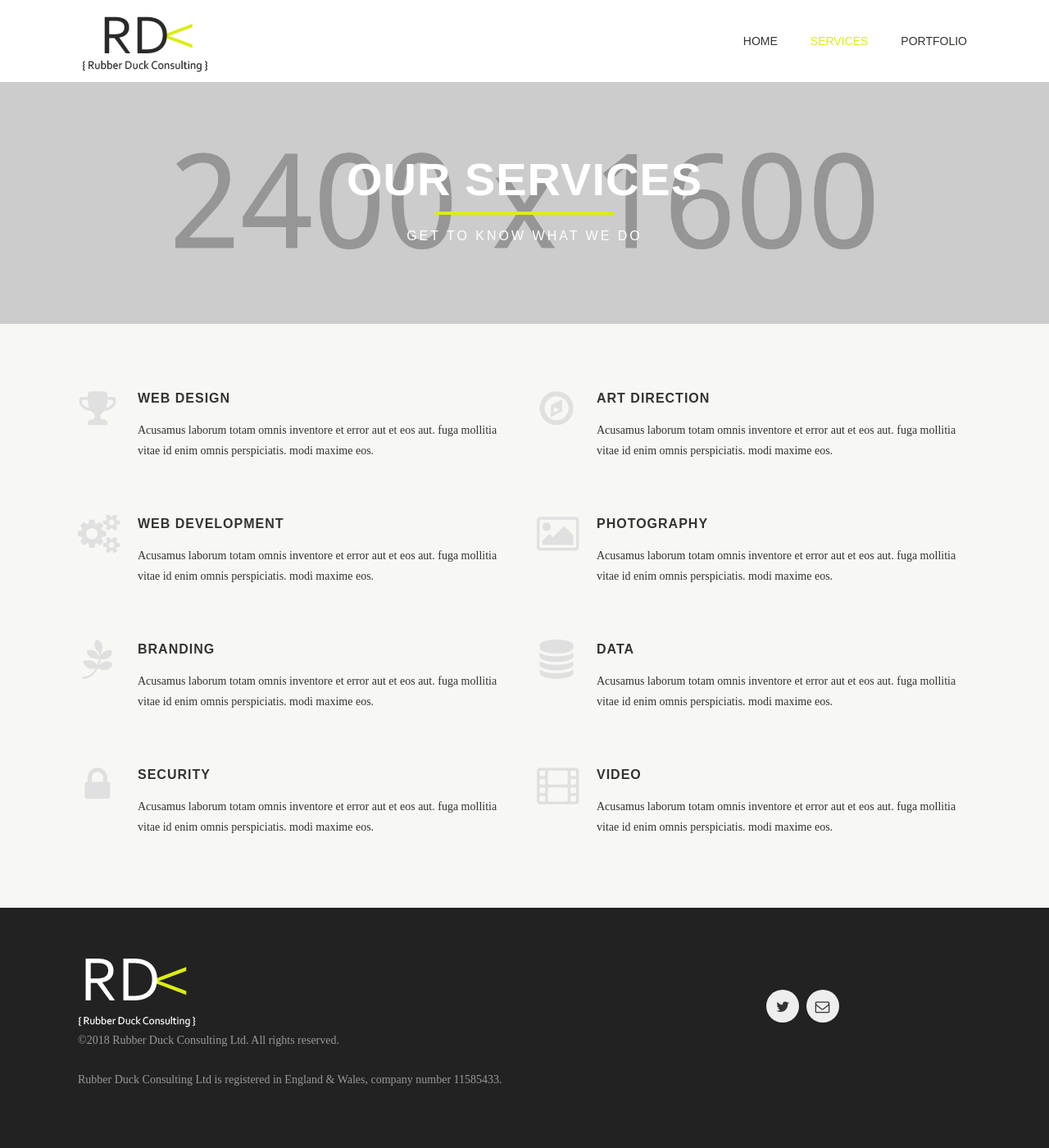
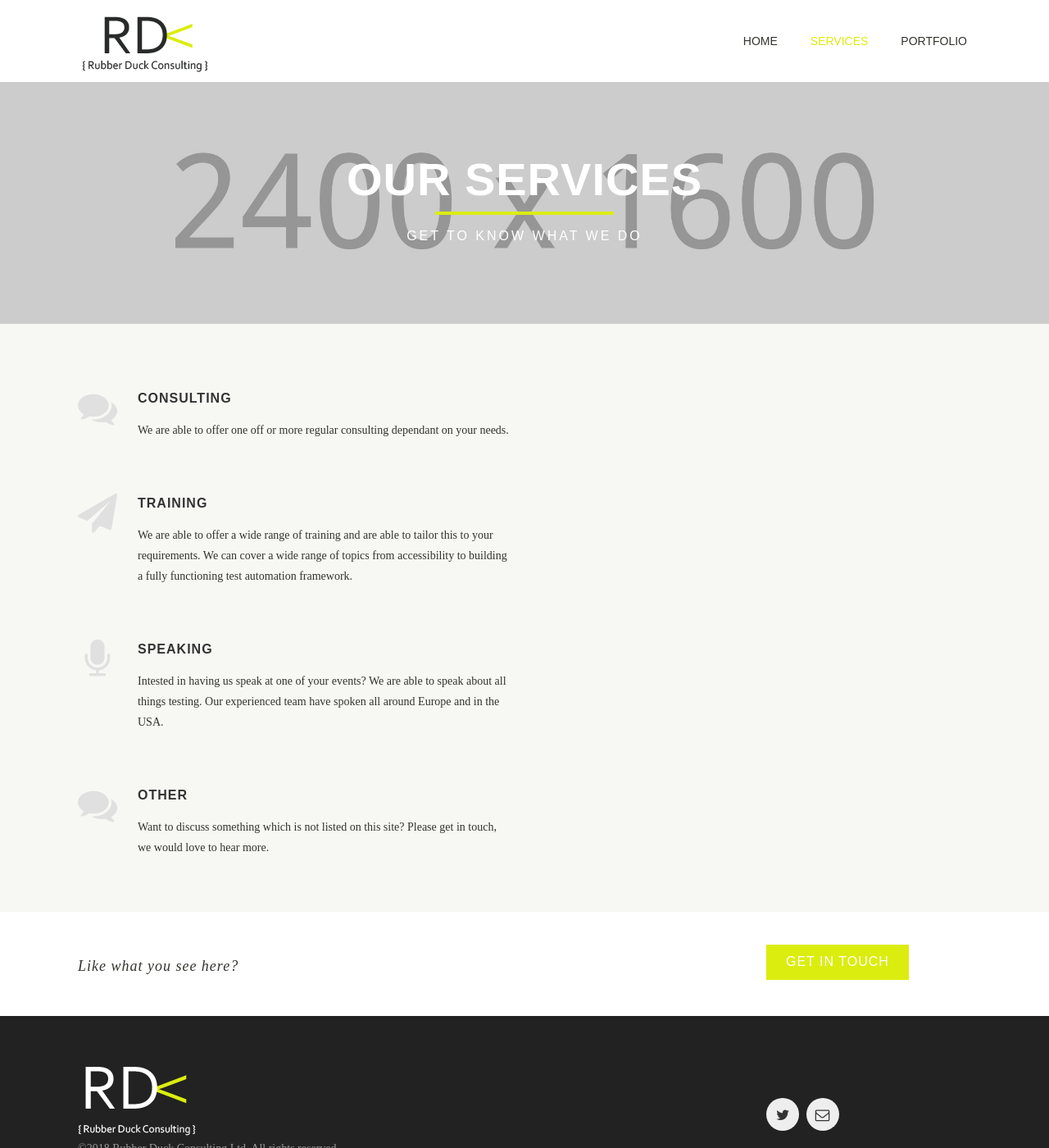
Before and after one commit to rubberduckconsulting/rubberduckconsulting.github.io, a Jekyll site: the page built from services.html, in a window 1280 px wide and 1400 px high. Shown: the whole window at 82% size. Built offline with Jekyll 4.4.1, drawn with Linux system fonts in a browser that asks for light colours.

Commit message:
Services page updated

```diff
--- a/index.html
+++ b/index.html
@@ -117,10 +117,10 @@ milestones:
     {% include icon-text.html title='Training' desc='We are able to offer a wide range of training and are able to tailor this to your requirements. We can cover a wide range of topics from accessibility to building a fully functioning test automation framework.' icon_class='fa fa-paper-plane-o' delay='200' shape_class='icon-text-circle' %}
   </div>
   <div class="medium-3 large-3 columns">
-    {% include icon-text.html title='Speaking' desc='Intested in having us speak at one of your events? We are able to speak about all things testing. Our experienced team have spoken all around Europe and in the USA.' icon_class='fa fa-tablet' delay='400' shape_class='icon-text-circle' %}
+    {% include icon-text.html title='Speaking' desc='Intested in having us speak at one of your events? We are able to speak about all things testing. Our experienced team have spoken all around Europe and in the USA.' icon_class='fa fa-microphone' delay='400' shape_class='icon-text-circle' %}
   </div>
   <div class="medium-3 large-3 columns">
-    {% include icon-text.html title='Other' desc='Want to discuss something which is not listed on this site? Please use one of the methods in our footer to contact us, we would love to hear more.' icon_class='fa fa-comments-o' delay='600' shape_class='icon-text-circle' %}
+    {% include icon-text.html title='Other' desc='Want to discuss something which is not listed on this site? Please get in touch, we would love to hear more.' icon_class='fa fa-comments-o' delay='600' shape_class='icon-text-circle' %}
   </div>
 </div>
 
--- a/services.html
+++ b/services.html
@@ -3,31 +3,18 @@ layout: default
 title: Services
 section_id: services
 services_left:
-  - icon: trophy
-    title: Web Design
-    desc: Acusamus laborum totam omnis inventore et error aut et eos aut. fuga mollitia vitae id enim omnis perspiciatis. modi maxime eos.
-  - icon: cogs
-    title: Web Development
-    desc: Acusamus laborum totam omnis inventore et error aut et eos aut. fuga mollitia vitae id enim omnis perspiciatis. modi maxime eos.
-  - icon: pagelines
-    title: Branding
-    desc: Acusamus laborum totam omnis inventore et error aut et eos aut. fuga mollitia vitae id enim omnis perspiciatis. modi maxime eos.
-  - icon: lock
-    title: Security
-    desc: Acusamus laborum totam omnis inventore et error aut et eos aut. fuga mollitia vitae id enim omnis perspiciatis. modi maxime eos.
-services_right:
-  - icon: compass
-    title: Art Direction
-    desc: Acusamus laborum totam omnis inventore et error aut et eos aut. fuga mollitia vitae id enim omnis perspiciatis. modi maxime eos.
-  - icon: image
-    title: Photography
-    desc: Acusamus laborum totam omnis inventore et error aut et eos aut. fuga mollitia vitae id enim omnis perspiciatis. modi maxime eos.
-  - icon: database
-    title: Data
-    desc: Acusamus laborum totam omnis inventore et error aut et eos aut. fuga mollitia vitae id enim omnis perspiciatis. modi maxime eos.
-  - icon: film
-    title: Video
-    desc: Acusamus laborum totam omnis inventore et error aut et eos aut. fuga mollitia vitae id enim omnis perspiciatis. modi maxime eos.
+  - icon: comments
+    title: Consulting
+    desc: We are able to offer one off or more regular consulting dependant on your needs.
+  - icon: paper-plane
+    title: Training
+    desc: We are able to offer a wide range of training and are able to tailor this to your requirements. We can cover a wide range of topics from accessibility to building a fully functioning test automation framework.
+  - icon: microphone
+    title: Speaking
+    desc: Intested in having us speak at one of your events? We are able to speak about all things testing. Our experienced team have spoken all around Europe and in the USA.
+  - icon: comments
+    title: Other
+    desc: Want to discuss something which is not listed on this site? Please get in touch, we would love to hear more.
 ---
 
 <div class='full parallax' style='background-image: url(images/@stock/service-page-header.jpg); color: #fff;'>
@@ -54,18 +41,20 @@ services_right:
         </div>
       {% endfor %}
     </div>
-    <div class='medium-6 columns'>
-      {% for service in page.services_right %}
-        <div class='fadein mod modIconText' data-delay='{{ 300 | times:forloop.index0 }}'>
-          <div class='icon-text-simple'>
-            <i class='fa fa-{{service.icon}}'></i>
-            <h3>{{service.title}}</h3>
-            <p>{{service.desc}}</p>
-          </div>
-          <div class='two spacing'></div>
+  </div>
+
+<div class='full no-padding' style='background: #fff'>
+    <div class='two spacing'></div>
+    <div class='mod modCallToAction'>
+      <div class='row'>
+        <div class='medium-9 large-9 columns'>
+          <p>Like what you see here?</p>
         </div>
-      {% endfor %}
+        <div class='medium-3 large-3 columns'>
+          <a class='button' href='mailto:viv@rubberduckconsulting.co.uk'>Get in touch</a>
+        </div>
+      </div>
     </div>
+    <div class='spacing'></div>
   </div>
-  <div class='spacing'></div>
 </div>
```
